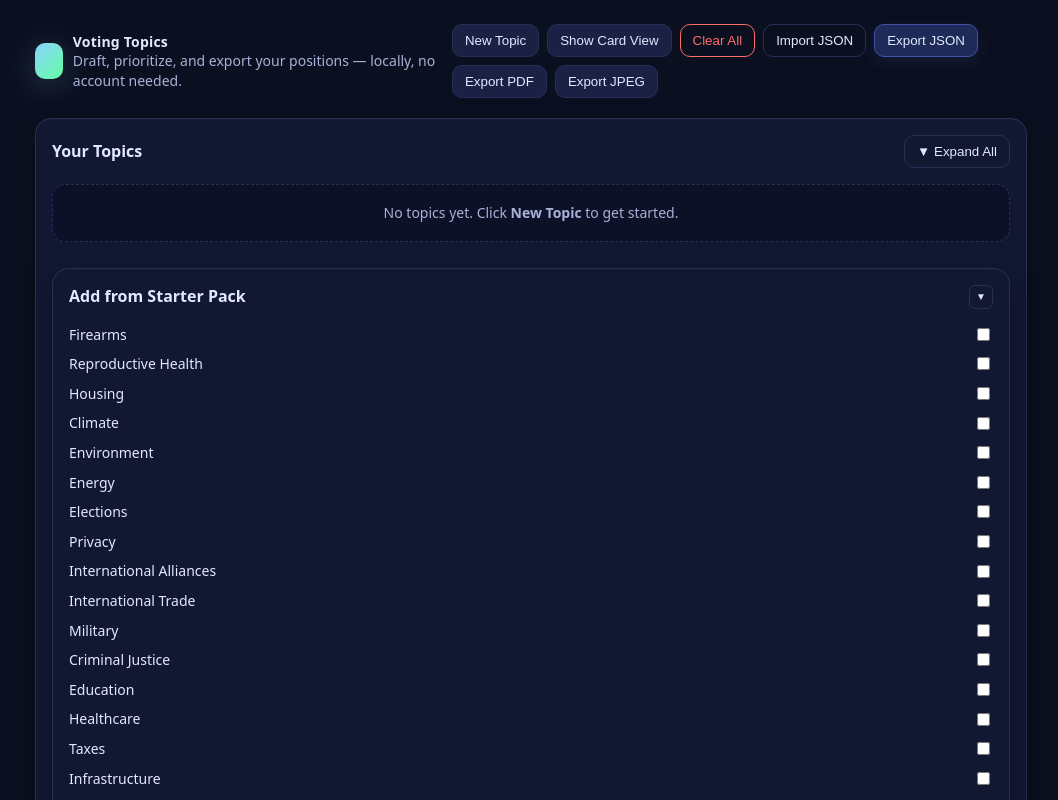
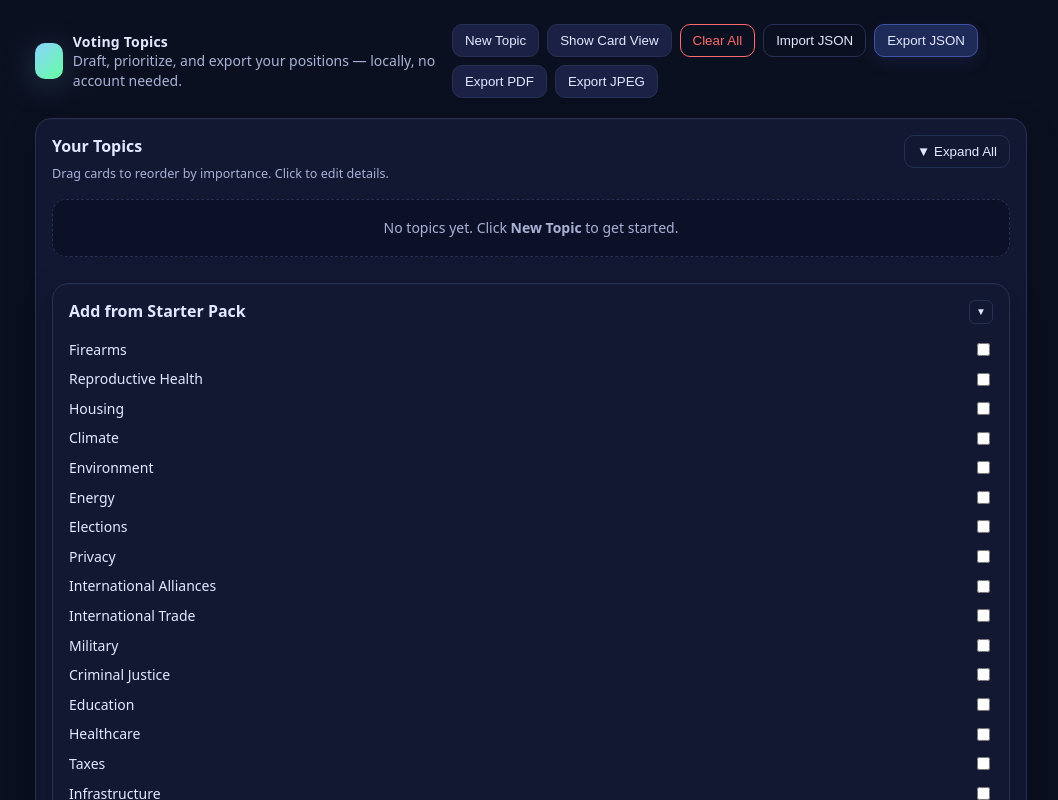
Before and after one commit to uncomposed/voting-topics, a React (Vite) app: page / in a window 1280 px wide. Shown: the top 800 px of the page, without its empty margins (109-1167 px from the left). Built offline with nearby package versions, Linux system fonts and the light colour scheme.

Commit message:
UI step 4

```diff
--- a/index.html
+++ b/index.html
@@ -30,7 +30,10 @@
 
       <section class="panel">
         <div class="panel-header-with-controls">
+          <div class="panel-header-left">
             <h2 class="panel-title">Your Topics</h2>
+            <p class="muted">Drag cards to reorder by importance. Click to edit details.</p>
+          </div>
           <div class="panel-controls">
             <button id="btn-expand-all" class="btn ghost">▼ Expand All</button>
           </div>
--- a/src/components/TopicCards.tsx
+++ b/src/components/TopicCards.tsx
@@ -129,24 +129,6 @@ export const TopicCards = forwardRef<{ toggleExpanded: () => void; updateButtonT
 
   return (
     <div className="topic-cards" ref={dragRef}>
-      <div className="cards-header">
-        <div className="cards-header-top">
-          <h2>Topic Priority View</h2>
-        </div>
-        <p className="muted">Drag cards to reorder by importance. Click to edit details.</p>
-        <p className="muted" style={{fontSize: '12px'}}>Debug: isExpanded = {isExpanded ? 'true' : 'false'}</p>
-        <div style={{
-          padding: '8px',
-          background: isExpanded ? '#4CAF50' : '#f44336',
-          color: 'white',
-          borderRadius: '4px',
-          fontSize: '12px',
-          textAlign: 'center'
-        }}>
-          {isExpanded ? 'EXPANDED - Cards should show details' : 'COLLAPSED - Cards should hide details'}
-        </div>
-      </div>
-
       <div className="cards-grid">
         {groupedTopics.map(({ importance, topics }) => (
           <div
--- a/src/components/TopicList.tsx
+++ b/src/components/TopicList.tsx
@@ -41,6 +41,27 @@ export const TopicList = forwardRef<{ toggleAll: () => void; updateButtonText: (
     }
   };
 
+  // Wire up the main button directly
+  useEffect(() => {
+    const btnExpandAll = document.getElementById('btn-expand-all');
+    if (btnExpandAll) {
+      // Remove any existing click handlers
+      btnExpandAll.replaceWith(btnExpandAll.cloneNode(true));
+
+      // Get the fresh reference
+      const freshBtn = document.getElementById('btn-expand-all');
+      if (freshBtn) {
+        freshBtn.onclick = () => {
+          console.log('Main button clicked in list view! Current state:', allExpanded);
+          toggleAll();
+        };
+
+        // Set initial button text
+        freshBtn.textContent = allExpanded ? '▼ Collapse All' : '▶ Expand All';
+      }
+    }
+  }, [allExpanded]);
+
   useImperativeHandle(ref, () => ({
     toggleAll,
     updateButtonText: () => {
@@ -51,22 +72,8 @@ export const TopicList = forwardRef<{ toggleAll: () => void; updateButtonText: (
     }
   }));
 
-  // Update button text when component mounts or state changes
-  useEffect(() => {
-    const btnExpandAll = document.getElementById('btn-expand-all');
-    if (btnExpandAll) {
-      btnExpandAll.textContent = allExpanded ? '▼ Collapse All' : '▶ Expand All';
-    }
-  }, [allExpanded]);
-
   return (
     <div className="list">
-      <div className="list-controls">
-        <span className="muted">
-          {expandedTopics.size} of {topics.length} topics expanded
-        </span>
-      </div>
-
       {topics.map(topic => (
         <TopicCard
           key={topic.id}
--- a/src/index.css
+++ b/src/index.css
@@ -189,9 +189,20 @@ textarea {
 
 .panel-header-with-controls {
   display: flex;
-  align-items: center;
+  align-items: flex-start;
   justify-content: space-between;
   margin-bottom: 16px;
+}
+
+.panel-header-left {
+  display: flex;
+  flex-direction: column;
+  gap: 8px;
+}
+
+.panel-header-left .muted {
+  margin: 0;
+  font-size: 0.9rem;
 }
 
 .panel-header-with-controls .panel-title {
```
Lines whose indentation alone changed are shown as unchanged.
